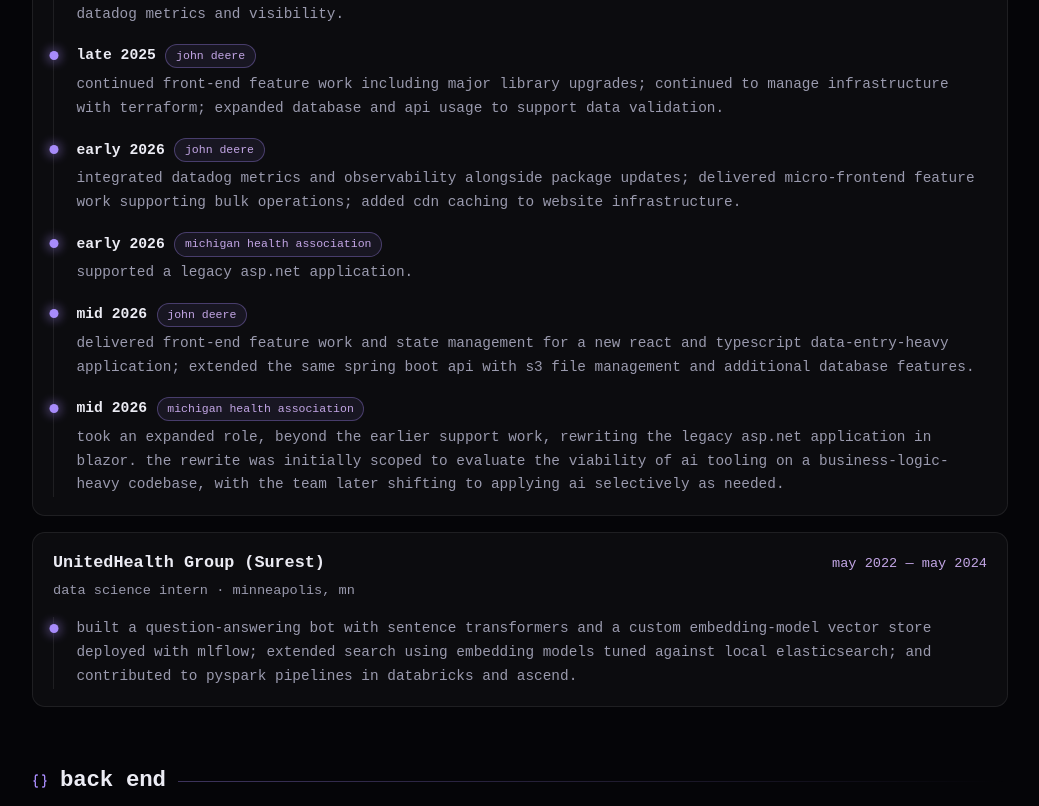
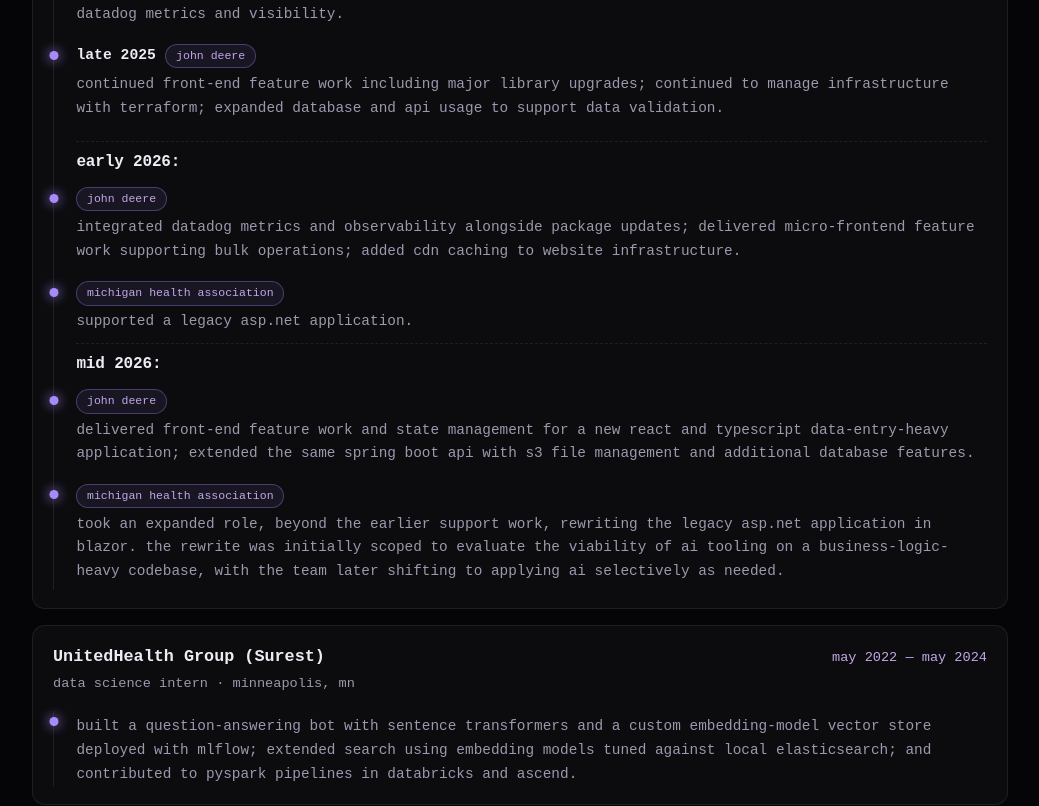
Before and after one commit to EthanRohman93/ethanrohman, a React (Vite) app: page / in a window 1280 px wide. Shown: the part 1160-1966 px from the top of the page, without its empty margins (120-1159 px from the left). Built offline with nearby package versions, Linux system fonts and the light colour scheme; a web font is replaced by a local one.

Commit message:
group same-period timeline entries under pdf-style subsection headers

```diff
--- a/src/index.css
+++ b/src/index.css
@@ -327,6 +327,19 @@
   box-shadow: 0 0 12px var(--accent);
 }
 
+.tl-group {
+  padding-bottom: 0.4rem;
+}
+
+.tl-subhead {
+  font-weight: 700;
+  color: var(--text);
+  letter-spacing: -0.01em;
+  margin: 0.15rem 0 0.75rem;
+  padding-top: 0.5rem;
+  border-top: 1px dashed var(--border);
+}
+
 .tl-head {
   display: flex;
   align-items: center;
--- a/src/pages/Home.tsx
+++ b/src/pages/Home.tsx
@@ -69,6 +69,24 @@
   dates: string
   location: string
   entries: { period?: string; client?: string; text: string }[]
+}
+
+type TimelineGroup = { period?: string; items: { client?: string; text: string }[] }
+
+function groupEntries(entries: Role['entries']): TimelineGroup[] {
+  const groups: TimelineGroup[] = []
+  for (const entry of entries) {
+    const last = groups[groups.length - 1]
+    if (last && last.period && last.period === entry.period) {
+      last.items.push({ client: entry.client, text: entry.text })
+    } else {
+      groups.push({
+        period: entry.period,
+        items: [{ client: entry.client, text: entry.text }],
+      })
+    }
+  }
+  return groups
 }
 
 const groups: SkillGroup[] = [
@@ -292,21 +310,33 @@
                 {role.title} · {role.location}
               </div>
               <div className="tl">
-                {role.entries.map((entry, i) => (
-                  <div key={i} className="tl-item">
-                    {(entry.period || entry.client) && (
+                {groupEntries(role.entries).map((group, gi) =>
+                  group.period && group.items.length > 1 ? (
+                    <div key={gi} className="tl-group">
+                      <div className="tl-subhead">{group.period}:</div>
+                      {group.items.map((item, ii) => (
+                        <div key={ii} className="tl-item">
                       <div className="tl-head">
-                        {entry.period && (
-                          <span className="tl-period">{entry.period}</span>
+                        {item.client && <span className="tl-tag">{item.client}</span>}
+                      </div>
+                          <p className="tl-text">{item.text}</p>
+                        </div>
+                      ))}
+                    </div>
+                  ) : (
+                    <div key={gi} className="tl-item">
+                      <div className="tl-head">
+                        {group.period && (
+                          <span className="tl-period">{group.period}</span>
                         )}
-                        {entry.client && (
-                          <span className="tl-tag">{entry.client}</span>
+                        {group.items[0].client && (
+                          <span className="tl-tag">{group.items[0].client}</span>
                         )}
                       </div>
-                    )}
-                    <p className="tl-text">{entry.text}</p>
-                  </div>
-                ))}
+                      <p className="tl-text">{group.items[0].text}</p>
+                    </div>
+                  ),
+                )}
               </div>
             </article>
           ))}
```
